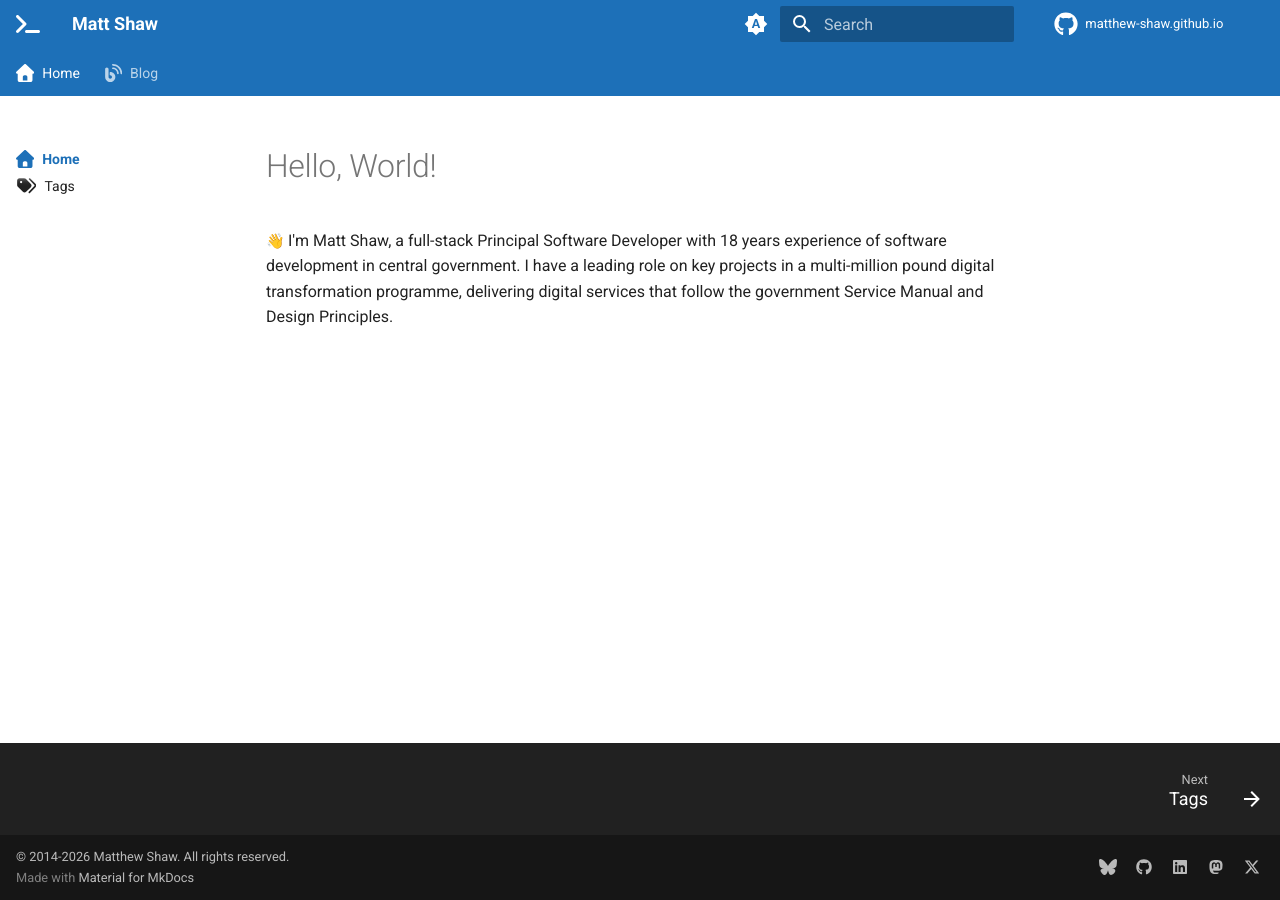
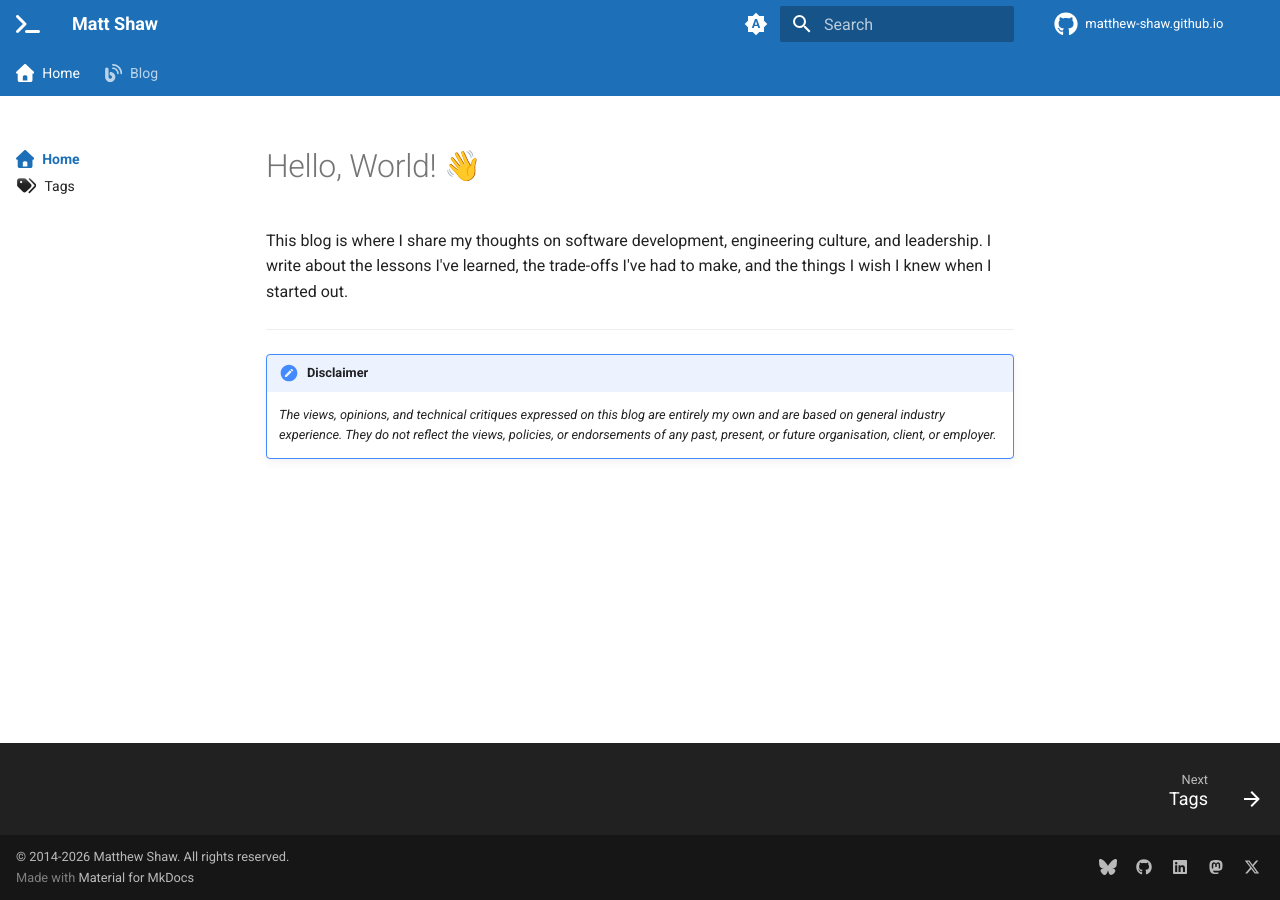
Before and after one commit to matthew-shaw/matthew-shaw.github.io, an MkDocs documentation site: the page built from docs/index.md, in a window 1280 px wide. Built offline with MkDocs 1.6.1 and Material for MkDocs 9.7.7, drawn with Linux system fonts in a browser that asks for light colours; emoji names are drawn with the system emoji font; plug-ins that fetch from the network failed and are left out; comment, search, counter and statistics services are not loaded.

Commit message:
disclaimer

```diff
--- a/docs/index.md
+++ b/docs/index.md
@@ -2,6 +2,8 @@
 icon: fontawesome/solid/house
 ---
 
-# Hello, World!
+# Hello, World! :wave:
 
-:wave: I'm Matt Shaw, a full-stack Principal Software Developer with 18 years experience of software development in central government. I have a leading role on key projects in a multi-million pound digital transformation programme, delivering digital services that follow the government Service Manual and Design Principles.
+This blog is where I share my thoughts on software development, engineering culture, and leadership. I write about the lessons I've learned, the trade-offs I've had to make, and the things I wish I knew when I started out.
+
+---
--- /dev/null
+++ b/includes/disclaimer.md
@@ -0,0 +1,3 @@
+!!! note "Disclaimer"
+
+    _The views, opinions, and technical critiques expressed on this blog are entirely my own and are based on general industry experience. They do not reflect the views, policies, or endorsements of any past, present, or future organisation, client, or employer._
--- a/mkdocs.yml
+++ b/mkdocs.yml
@@ -144,6 +144,7 @@ markdown_extensions:
   - pymdownx.snippets:
       auto_append:
         - includes/abbreviations.md
+        - includes/disclaimer.md
   - pymdownx.superfences:
       custom_fences:
         - name: mermaid
```
